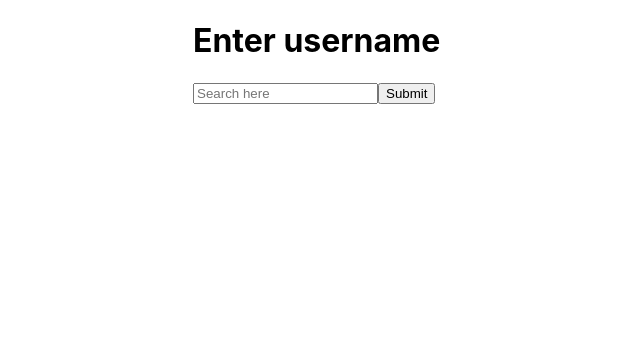
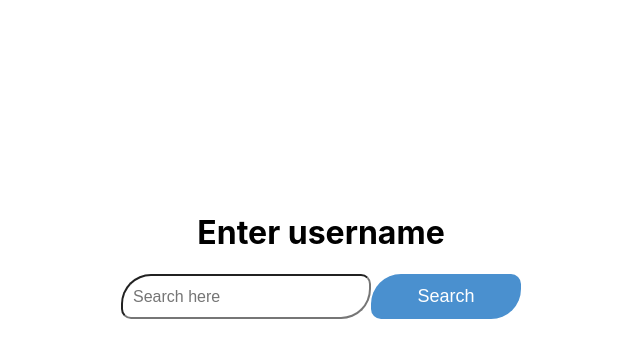
Before and after one commit to sidsrivastavasks/fyle-frontend, a React (Create React App) app: page / in a window 1280 px wide. Shown: the top 358 px of the page, without its empty margins (319-959 px from the left). Built offline with nearby package versions, Linux system fonts and the light colour scheme.

Commit message:
fixed css

```diff
--- a/src/App.css
+++ b/src/App.css
@@ -1,23 +1,34 @@
 .searchBox {
-    margin-top: 20px;
-    margin-left: 40%;
-    margin-right: auto;
+    margin-top: 15%;
+    display: flex;
+    align-items: center;
+    flex-direction: column;
+    text-align: center;
 }
 
-input[type="submit"] {
+input[type="search" i] {
+    width: 250px;
+    height: 45px;
+    border-radius: 30px 10px;
+    font-size: 16px;
+    padding: 10px;
+}
+
+button {
     border: none;
     outline: none;
-    height: 40px;
-    background: #fb2525;
+    height: 45px;
+    width: 150px;
+    background: #4a90cf;
     color: #fff;
     font-size: 18px;
-    border-radius: 20px;
+    border-radius: 30px 10px;
 }
 
-input[type="submit"]:hover {
+button:hover {
     cursor: pointer;
-    background: #ffc107;
-    color: #000;
+    background: #336997;
+    color: white;
 }
 
 .userContainer {
@@ -63,3 +74,55 @@ input[type="submit"]:hover {
     height: 25px;
     width: 25px;
 }
+
+.card {
+    height: 260px;
+    width: 650px;
+    outline: solid 1px black;
+    margin: 24px 24px 0 0;
+}
+
+.repoGrid {
+    /* display: flex;
+    flex-direction: row;
+    justify-content: space-between;
+    width: 85%;
+    flex-wrap: wrap;
+    margin: 30px;
+    text-align: left; */
+
+    display: flex;
+    align-items: center;
+    margin: 0 12px;
+    padding: 0 0 56px;
+    flex-flow: row wrap;
+}
+
+.repoContainer {
+    width: 92%;
+    margin: auto;
+}
+
+.repoDetails {
+    padding: 1px 24px 6px 10px;
+}
+
+.languageBox {
+    display: flex;
+    flex-flow: row wrap;
+}
+
+.language {
+    max-width: 50%;
+    min-width: 15px;
+    height: 15px;
+    background: #4a90cf;
+    padding: 8px;
+    margin: 3px;
+    border-radius: 4px;
+    color: white;
+    font-weight: 600;
+    font-size: 13px;
+    /* border: 1px solid ; */
+    float: left;
+}
--- a/src/components/Home.js
+++ b/src/components/Home.js
@@ -1,7 +1,9 @@
 import React, { useState } from "react";
+import { Link, Navigate, useNavigate } from "react-router-dom";
 // import { Link, Navigate, useNavigate } from "react-router-dom";
 
 const Home = () => {
+    const navigateTo = useNavigate();
     const [searchInput, setSearchInput] = useState("");
 
     const handleChange = (e) => {
@@ -12,20 +14,26 @@ const Home = () => {
 
     const handleSubmit = (e) => {
         e.preventDefault();
+        console.log("Input ", searchInput);
+        navigateTo(`/${searchInput}`);
     };
 
     return (
         <div className="searchBox">
+            <div>
                 <h1>Enter username</h1>
+            </div>
+            <div>
                 <input
                     type="search"
                     placeholder="Search here"
                     onChange={handleChange}
                     value={searchInput}
                 />
-            <button type="submit" onSubmit={handleSubmit}>
-                Submit
-            </button>
+                <Link to={`/${searchInput}`}>
+                    <button type="submit">Search</button>
+                </Link>
+            </div>
         </div>
     );
 };
--- /dev/null
+++ b/src/components/RepoCard.js
@@ -0,0 +1,50 @@
+import React, { useEffect, useState } from "react";
+import axios from "axios";
+
+const RepoCard = (props) => {
+    const [language, setLanguage] = useState({});
+    let axiosConfig = {
+        headers: {
+            Authorization:
+                "Bearer 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",
+        },
+    };
+
+    useEffect(() => {
+        if (props.repo.name !== undefined && props.repo.name !== "") {
+            getLanguage();
+        }
+    }, []);
+
+    const getLanguage = (e) => {
+        axios
+            .get(`${props.repo.languages_url}`, axiosConfig)
+            .then(async (response) => {
+                const data = response.data;
+                setLanguage(data);
+            })
+            .catch((error) => {
+                console.log(error);
+            });
+    };
+
+    return (
+        <div className="card" key={props.repo.id}>
+            <div className="repoDetails">
+                <h2>{props.repo.name}</h2>
+                <p>{props.repo.description}</p>
+            </div>
+            <div className="languageBox">
+                {Object.keys(language).map((value, index) => {
+                    return (
+                        <div className="language" key={index}>
+                            {value}
+                        </div>
+                    );
+                })}
+            </div>
+        </div>
+    );
+};
+
+export default RepoCard;
--- a/src/components/RepoComponent.js
+++ b/src/components/RepoComponent.js
@@ -1,9 +1,16 @@
 import React, { useEffect, useState } from "react";
 import axios from "axios";
+import RepoCard from "./RepoCard";
 
 const RepoComponent = (props) => {
     const { username } = props;
     const [userRepo, setUserRepo] = useState([]);
+    let axiosConfig = {
+        headers: {
+            Authorization:
+                "Bearer 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",
+        },
+    };
 
     useEffect(() => {
         if (username !== undefined || username !== "") {
@@ -11,11 +18,10 @@ const RepoComponent = (props) => {
         }
     }, []);
 
-    const getUserRepo = async (e) => {
+    const getUserRepo = (e) => {
         axios
-            .get(`https://api.github.com/users/${username}/repos`)
+            .get(`https://api.github.com/users/${username}/repos`, axiosConfig)
             .then(async (response) => {
-                console.log(response.data);
                 const data = response.data;
                 await setUserRepo(data);
             })
@@ -25,10 +31,12 @@ const RepoComponent = (props) => {
     };
 
     return (
-        <div>
-            {userRepo.map((repo) => (
-                <h4>{repo.name}</h4>
-            ))}
+        <div className="repoContainer">
+            <div className="repoGrid">
+                {userRepo.map((repo) => (
+                    <RepoCard repo={repo} key={repo.id} />
+                ))}
+            </div>
         </div>
     );
 };
--- a/src/components/UserDetails.js
+++ b/src/components/UserDetails.js
@@ -7,6 +7,12 @@ import RepoComponent from "./RepoComponent";
 
 const UserDetails = () => {
     const username = window.location.href.split("/")[3];
+    let axiosConfig = {
+        headers: {
+            Authorization:
+                "Bearer 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",
+        },
+    };
 
     useEffect(() => {
         if (username !== undefined || username !== "") {
@@ -28,7 +34,7 @@ const UserDetails = () => {
 
     const getUserDetails = async (e) => {
         await axios
-            .get(`https://api.github.com/users/${username}`)
+            .get(`https://api.github.com/users/${username}`, axiosConfig)
             .then(async (response) => {
                 console.log(response);
                 setUserDetails({
```
Lines whose indentation alone changed are shown as unchanged.
